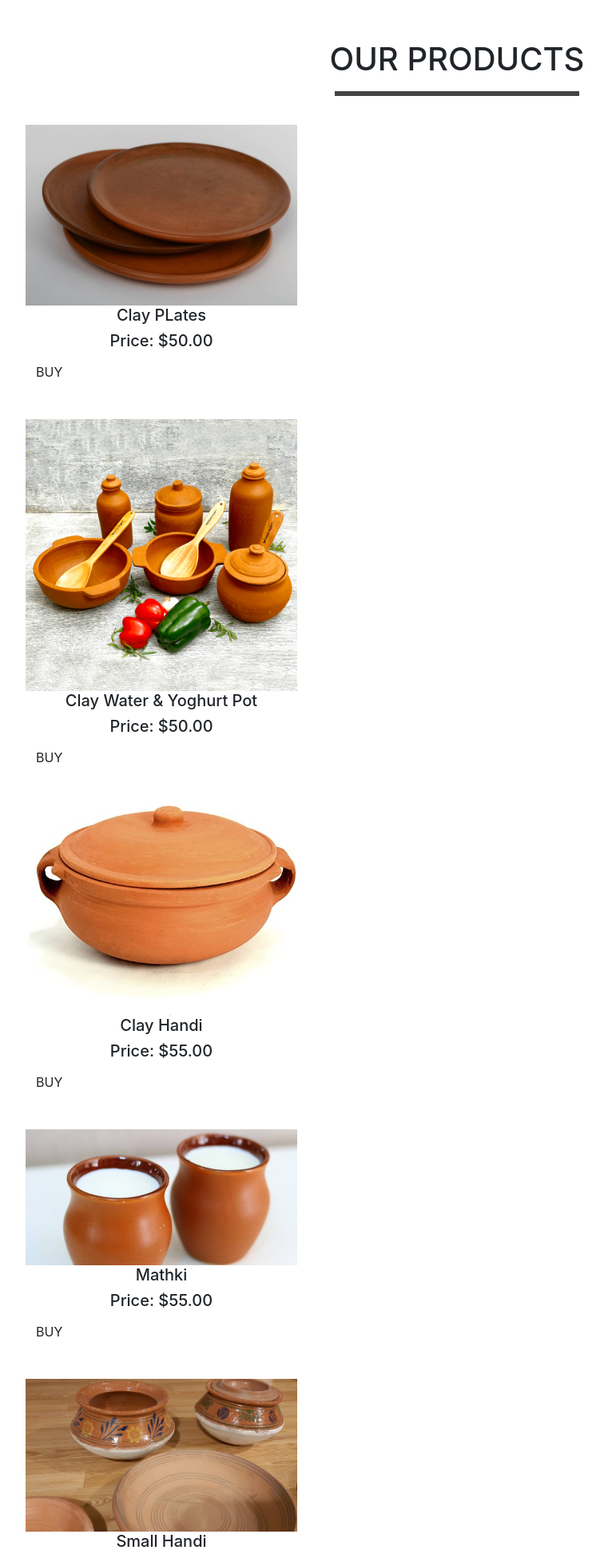
After one commit to sajmd/Hyderabadi-Pakwaan, a Flask app: template templates/products.html in a window 1280 px wide. The commit adds this page. Shown: the top 1938 px of the page at 80% size, without its empty margins (68-829 px from the left). Run offline with Flask 2, Linux system fonts and the light colour scheme; the template is opened without the code that fills it, so the values that code supplies are empty; some libraries are stand-ins or nearby versions.

Commit message:
Add products page

```diff
--- a/static/css/style.css
+++ b/static/css/style.css
@@ -14,3 +14,64 @@ text-shadow {
     margin: 5px;
     line-height: 42px;
 }
+
+/*Products Page Style CSS*/
+
+.container{
+  padding-top: 50px;
+}
+hr{
+  width: 300px;
+  border: 3px solid #434444;
+}
+ /*product grid */
+ .product-grid{
+   padding-bottom:20px;
+   padding-top: 20px;
+}
+.product-grid:hover{
+  box-shadow: 0 4px 8px 0 rgba(0, 0, 0, 0.2), 0 6px 20px 0 rgba(0, 0, 0, 0.19);
+}
+.image{
+  position: relative;
+}
+.overlay{
+  position: absolute;
+  top: 0;
+  bottom: 0;
+  left: 0;
+  right: 0;
+  height: 100%;
+  width: 100%;
+  opacity: 0;
+  transition: .5s ease;
+  background-color: rgba(67, 68, 68, 0.7);
+}
+.image:hover .overlay{
+  opacity: 1;
+}
+.detail{
+  color: #fff;
+  font-size: 20px;
+  position: absolute;
+  top: 50%;
+  left: 50%;
+  transform: translate(-50%, -50%);
+  -ms-transform:translate(-50%, -50%);
+}
+.buy{
+  background-color: transparent;
+  color: #434444;
+  border-radius: 0;
+  border: 1px solid #434444;
+  width: 100%;
+  margin-top: 20px;
+}
+
+.buy:hover{
+  background-color: #434444;
+  color: #fff;
+
+}
+
+/*Products Page Style CSS END*/
--- /dev/null
+++ b/templates/products.html
@@ -0,0 +1,142 @@
+<!DOCTYPE html>
+<html lang="en">
+<head>
+  <title>Bootstrap product grid</title>
+  <link rel="stylesheet" type= "text/css" href="css/bootstrap.min.css">
+  <link rel="stylesheet" type= "text/css" href="css/style.css">
+</head>
+<body>
+  <div class="container">
+    <h1 class="text-center">OUR PRODUCTS</h1>
+    <hr>
+    <!-----product----->
+  <div class="col-md-4 product-grid">
+   <div class="image">
+     <a href="#">
+       <img src="/workspace/IamRoughDraft/static/images/clay plates.jpg" class="w-100">
+       <div class="overlay">
+       <div class="detail">View Details</div>
+       </div>
+     </a>
+   </div>
+   <h5 class="text-center">Clay PLates</h5>
+   <h5 class="text-center">Price: $50.00</h5>
+   <a href="#" class="btn" buy>BUY</a>
+  </div>
+  <!-----product----->
+
+  <!-----product----->
+  <div class="col-md-4 product-grid">
+   <div class="image">
+     <a href="#">
+       <img src="/workspace/IamRoughDraft/static/images/Clay-pot & water.png" class="w-100">
+       <div class="overlay">
+       <div class="detail">View Details</div>
+       </div>
+     </a>
+   </div>
+   <h5 class="text-center">Clay Water & Yoghurt Pot</h5>
+   <h5 class="text-center">Price: $50.00</h5>
+   <a href="#" class="btn" buy>BUY</a>
+  </div>
+  <!-----product----->
+
+  <!-----product----->
+  <div class="col-md-4 product-grid">
+   <div class="image">
+     <a href="#">
+       <img src="/workspace/IamRoughDraft/static/images/handi.jpg" class="w-100">
+       <div class="overlay">
+       <div class="detail">View Details</div>
+       </div>
+     </a>
+   </div>
+   <h5 class="text-center">Clay Handi</h5>
+   <h5 class="text-center">Price: $55.00</h5>
+   <a href="#" class="btn" buy>BUY</a>
+  </div>
+  <!-----product----->
+
+  <!-----product----->
+  <div class="col-md-4 product-grid">
+   <div class="image">
+     <a href="#">
+       <img src="/workspace/IamRoughDraft/static/images/mathki.jpg" class="w-100">
+       <div class="overlay">
+       <div class="detail">View Details</div>
+       </div>
+     </a>
+   </div>
+   <h5 class="text-center">Mathki</h5>
+   <h5 class="text-center">Price: $55.00</h5>
+   <a href="#" class="btn" buy>BUY</a>
+  </div>
+  <!-----product----->
+
+    <!-----product----->
+  <div class="col-md-4 product-grid">
+   <div class="image">
+     <a href="#">
+       <img src="/workspace/IamRoughDraft/static/images/small handi.jpg" class="w-100">
+       <div class="overlay">
+       <div class="detail">View Details</div>
+       </div>
+     </a>
+   </div>
+   <h5 class="text-center">Small Handi</h5>
+   <h5 class="text-center">Price: $50.00</h5>
+   <a href="#" class="btn" buy>BUY</a>
+  </div>
+  <!-----product----->
+
+      <!-----product----->
+  <div class="col-md-4 product-grid">
+   <div class="image">
+     <a href="#">
+       <img src="/workspace/IamRoughDraft/static/images/soup bowl.jpg" class="w-100">
+       <div class="overlay">
+       <div class="detail">View Details</div>
+       </div>
+     </a>
+   </div>
+   <h5 class="text-center">Clay Soup Bowl Set</h5>
+   <h5 class="text-center">Price: $550.00</h5>
+   <a href="#" class="btn" buy>BUY</a>
+  </div>
+  <!-----product----->
+
+   <!-----product----->
+  <div class="col-md-4 product-grid">
+   <div class="image">
+     <a href="#">
+       <img src="/workspace/IamRoughDraft/static/images/tea saucer.jpg" class="w-100">
+       <div class="overlay">
+       <div class="detail">View Details</div>
+       </div>
+     </a>
+   </div>
+   <h5 class="text-center">Tea Cup & Saucer Set</h5>
+   <h5 class="text-center">Price: $50.00</h5>
+   <a href="#" class="btn" buy>BUY</a>
+  </div>
+  <!-----product----->
+
+   <!-----product----->
+  <div class="col-md-4 product-grid">
+   <div class="image">
+     <a href="#">
+       <img src="/workspace/IamRoughDraft/static/images/water mathka.jpg" class="w-100">
+       <div class="overlay">
+       <div class="detail">View Details</div>
+       </div>
+     </a>
+   </div>
+   <h5 class="text-center">Clay Mathks</h5>
+   <h5 class="text-center">Price: $50.00</h5>
+   <a href="#" class="btn" buy>BUY</a>
+  </div>
+  <!-----product----->
+
+  </div>
+</body>
+</html>
```
Also changed, not shown: static/images/Clay-pot & water.png (added), static/images/clay plates.jpg (added), static/images/handi.jpg (added), static/images/mathki.jpg (added), static/images/small handi.jpg (added), static/images/soup bowl.jpg (added), static/images/tea saucer.jpg (added), static/images/water mathka.jpg (added).
